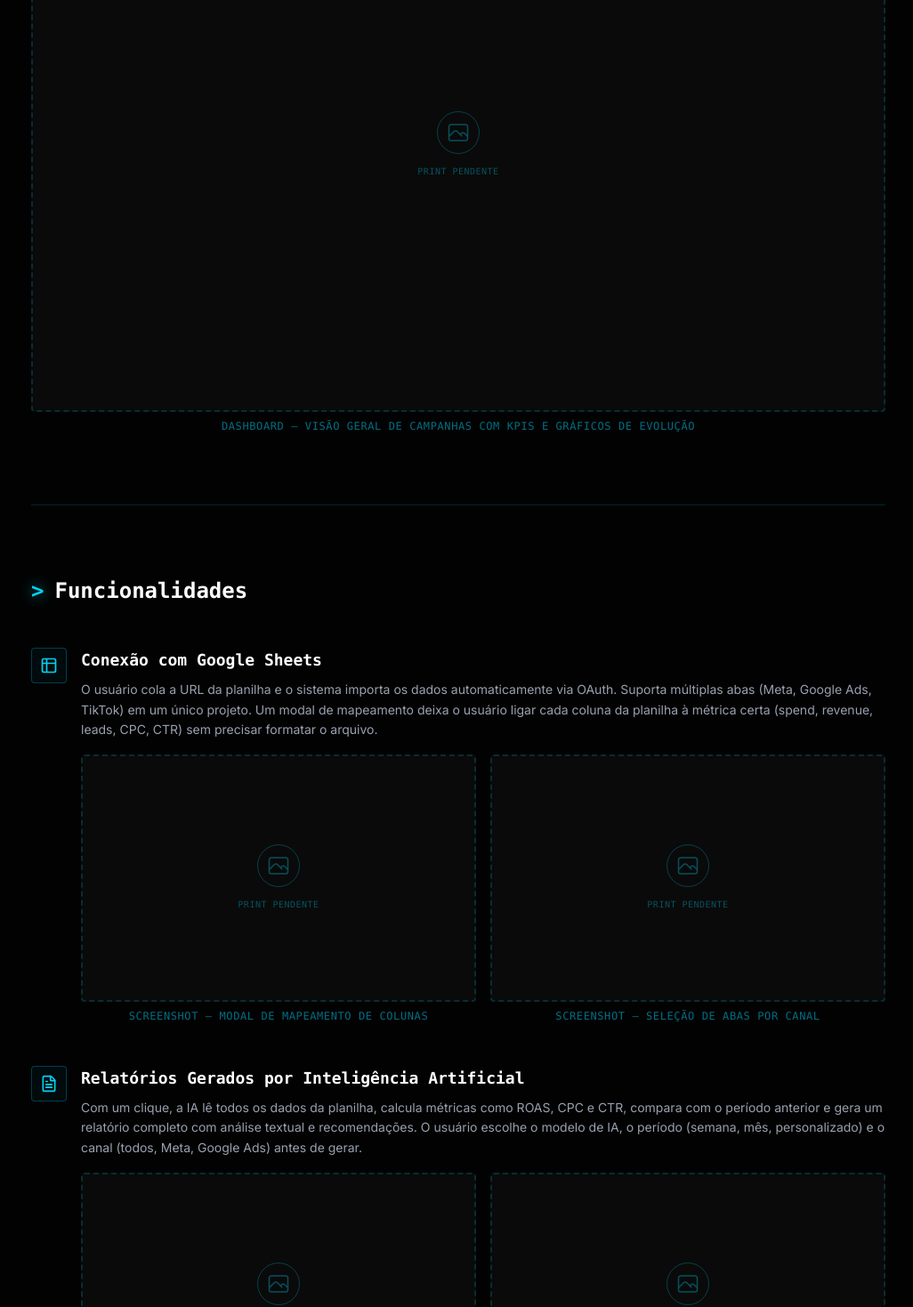
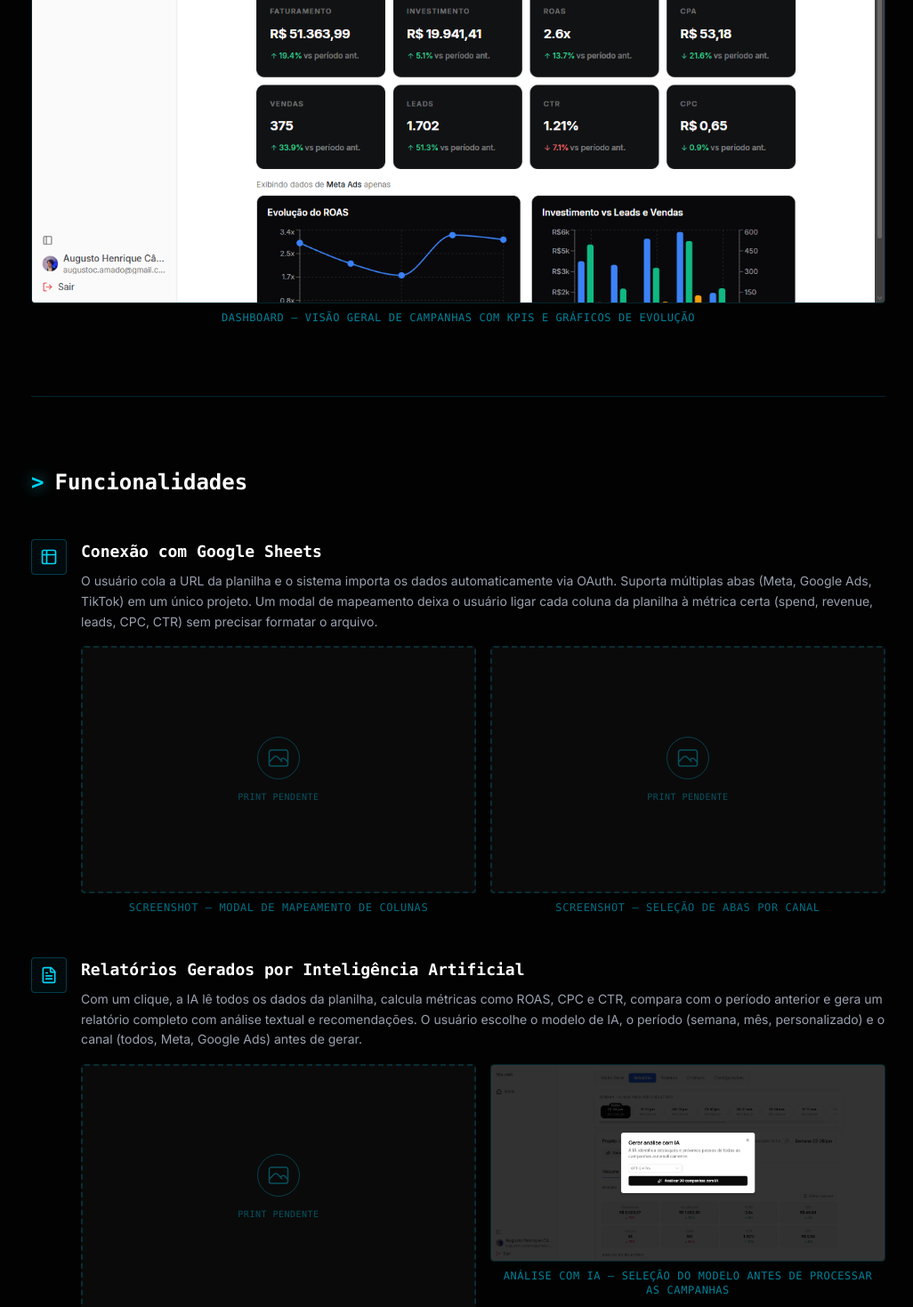
Before and after one commit to augusto-amado/portfolio, a React (Vite) app: page /project/10xmkt in a window 1280 px wide. Shown: the part 1880-3349 px from the top of the page at 89% size, without its empty margins (125-1151 px from the left). Built offline with nearby package versions, Linux system fonts and the light colour scheme.

Commit message:
feat: screenshots reais na página do 10xMídia
Substitui dois placeholders por screenshots reais: o overview de
campanhas e o modal de análise com IA.

Co-Authored-By: Claude Opus 4.8 <noreply@anthropic.com>

```diff
--- a/src/pages/projects/TenxMktPage.jsx
+++ b/src/pages/projects/TenxMktPage.jsx
@@ -17,6 +17,7 @@ import ProjectLayout, {
   FeatureSection,
   StatCard,
 } from '@/components/ProjectLayout';
+import Screenshot from '@/components/Screenshot';
 
 const TenxMktPage = () => {
   return (
@@ -87,9 +88,10 @@ const TenxMktPage = () => {
           Preview
           <span className="text-cyan-400 drop-shadow-[0_0_8px_rgba(34,211,238,0.8)]">/&gt;</span>
         </h2>
-        <MediaPlaceholder
+        <Screenshot
+          src="/10xmidia-overview.png"
+          alt="Visão geral da 10xMídia com filtros de período e canal, KPIs e gráficos de campanhas"
           label="Dashboard — visão geral de campanhas com KPIs e gráficos de evolução"
-          aspect="wide"
           span={2}
         />
       </section>
@@ -123,7 +125,11 @@ const TenxMktPage = () => {
         >
           <div className="ml-14 grid grid-cols-1 md:grid-cols-2 gap-4">
             <MediaPlaceholder label="Screenshot — Relatório gerado com análise por canal" />
-            <MediaPlaceholder label="Screenshot — Seleção de modelo e período" />
+            <Screenshot
+              src="/10xmidia-ai-analysis-modal.png"
+              alt="Modal da 10xMídia para escolher o modelo e iniciar a análise de campanhas com IA"
+              label="Análise com IA — seleção do modelo antes de processar as campanhas"
+            />
           </div>
         </FeatureSection>
 
```
Also changed, not shown: public/10xmidia-ai-analysis-modal.png (added), public/10xmidia-overview.png (added).
